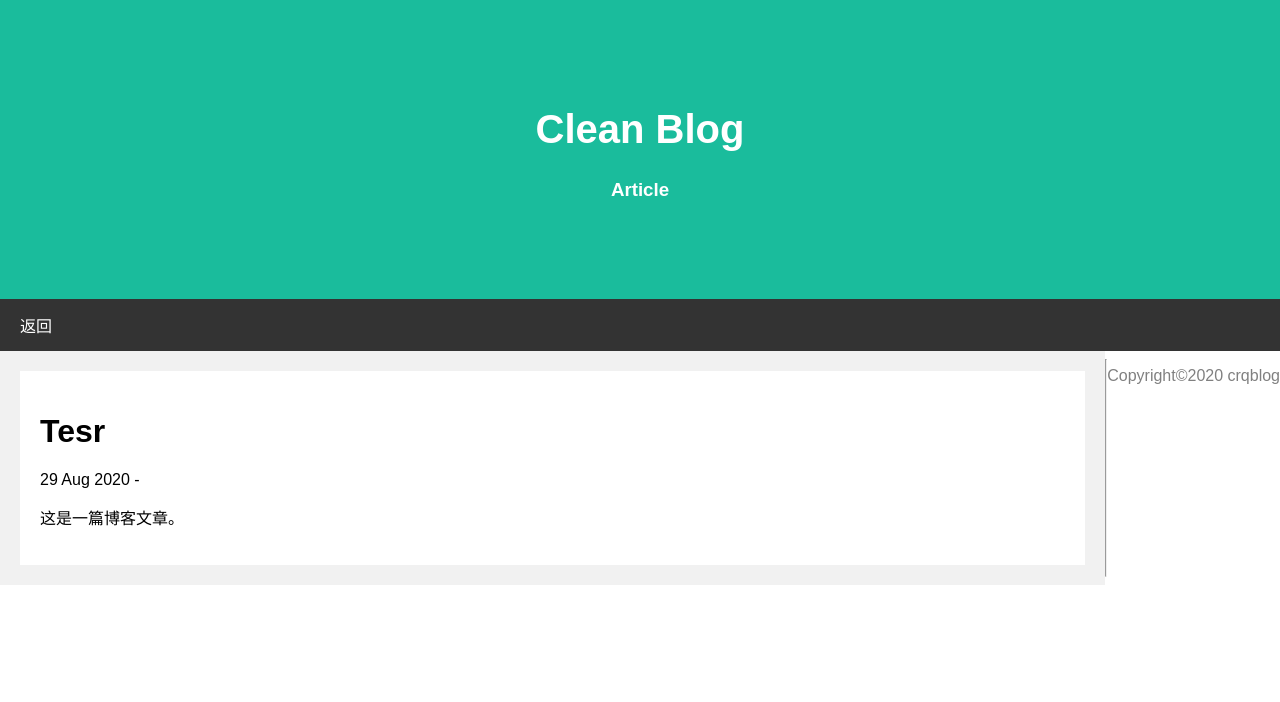
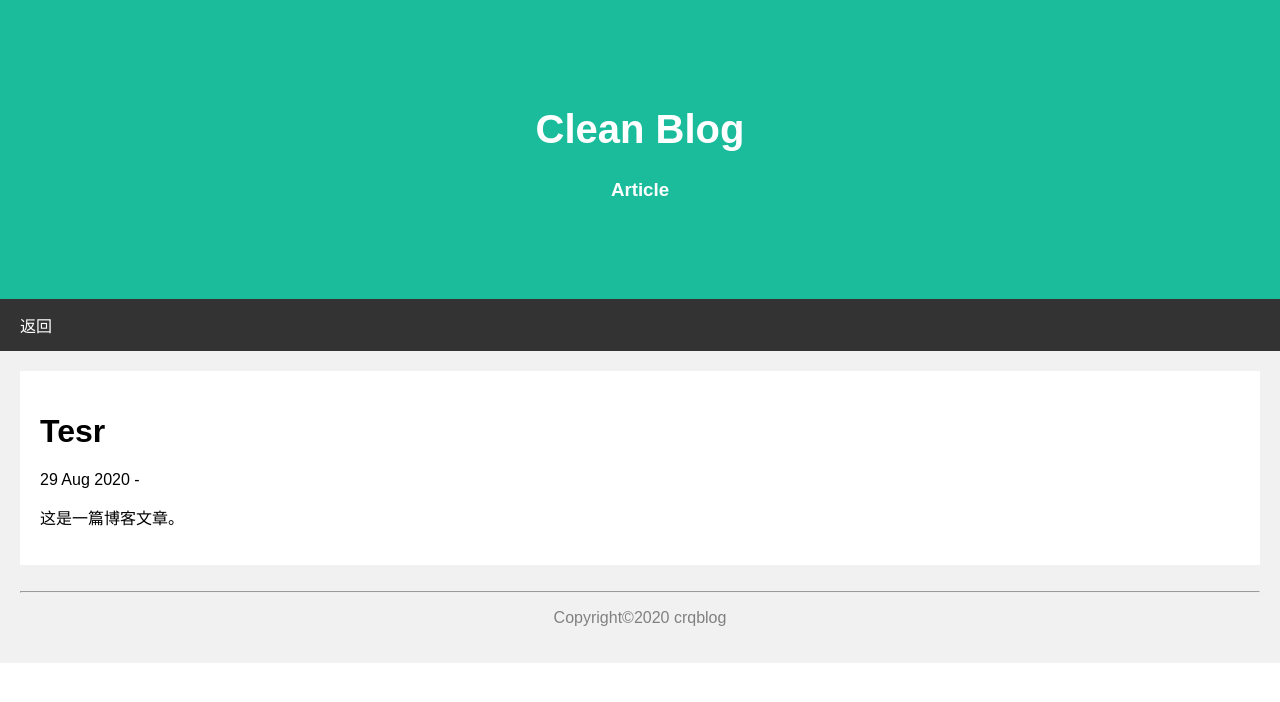
Before and after one commit to cleanblog/cleanblog.github.io, a Jekyll site: the page built from _posts/2020-8-29-tesr.md, in a window 1280 px wide. Shown: the top 702 px of the page. Built offline with Jekyll 4.4.1, drawn with Linux system fonts in a browser that asks for light colours.

Commit message:
Update post.html

```diff
--- a/_layouts/post.html
+++ b/_layouts/post.html
@@ -112,5 +112,5 @@ body {
 <p>{{ page.date | date_to_string }} - {{ page.author }}</p>
       <p>{{ content }}</p>
 </div>
+      {% include footer.html %}
 </div>
-{% include footer.html %}
```
